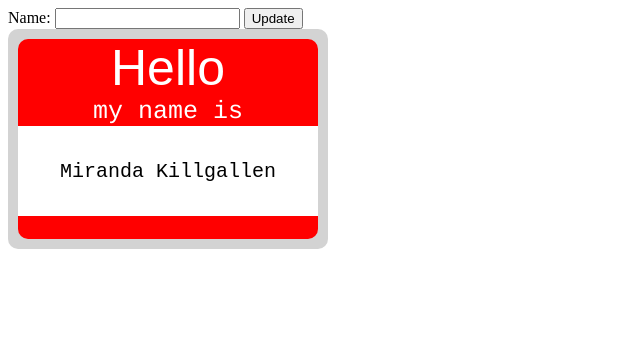
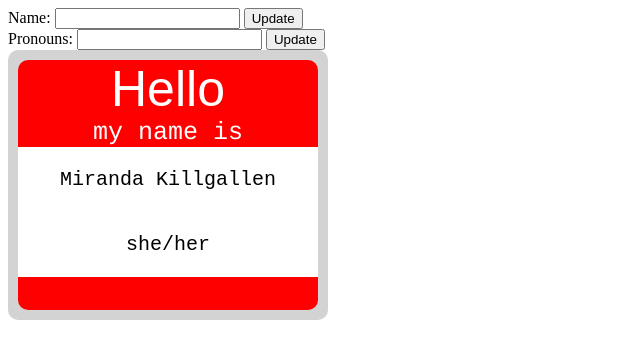
Before and after one commit to abrielcleaver/LAB-02a-name-tag, a plain HTML site: page index.html in a window 1280 px wide. Shown: the whole page, without its empty margins (0-640 px from the left). Drawn offline with Linux system fonts and the light colour scheme.

Commit message:
add option to input pronouns

```diff
--- a/app.js
+++ b/app.js
@@ -11,7 +11,26 @@ const nameInput = document.getElementById('name-input');
 updateButton.addEventListener('click', () => {
     // post-click logic goes here
 
-    const name = textBox.value;
-console.log(name);
+const name = textBox.value;
+    console.log(name);
+
     nameInput.textContent = name ;
 });
+
+const updateButtonP = document.getElementById('update-button-p');
+    console.log(updateButtonP);
+        // get an input
+const textBoxP = document.getElementById('text-box-p');
+    console.log(textBoxP);
+
+const pronounInput = document.getElementById('pronoun-input');
+    console.log(pronounInput);
+
+updateButtonP.addEventListener('click', () => {
+    // post-click logic goes here
+
+    const pronouns = textBoxP.value;
+        console.log(pronouns);
+
+        pronounInput.textContent = pronouns ;
+})
--- a/index.html
+++ b/index.html
@@ -14,11 +14,19 @@
     <input id="text-box">
     <button id="update-button">Update</button>
 </input>
+<section class="input-p">
+    <label>Pronouns:
+    </label>
+    <input id="text-box-p">
+    <button id="update-button-p">Update</button>
+</input>
+</section>
 <div class="paper">
     <div class="tag">
     <h1>Hello</h1>
     <h2>my name is</h2>
     <section><p id="name-input" class="name">Miranda Killgallen</p></section>
+    <section><p id="pronoun-input" class="pronouns">she/her</p></section>
     <footer></footer>
     </div>
 </div>
--- a/styles.css
+++ b/styles.css
@@ -2,13 +2,14 @@
     background: lightgrey;
     padding: 10px;
     width: 300px;
+    height: 250px;
     border-radius: 10px;
     align-items: center;
 }
 
 .tag {
     background: red;
-    height: 200px;
+    height: 250px;
     width: 300px;
     border-radius: 10px;
 }
@@ -29,7 +30,7 @@ h2 {
 }
 p {
     background: white;
-    height: 90px;
+    height: 65px;
     font-family: monospace, sans-serif;
     font-size: 20px;
     text-align: center;
@@ -46,3 +47,7 @@ h1, h2 {
 h2, p {
     margin: 0
 }
+
+p, p {
+    margin: 0
+}
```
